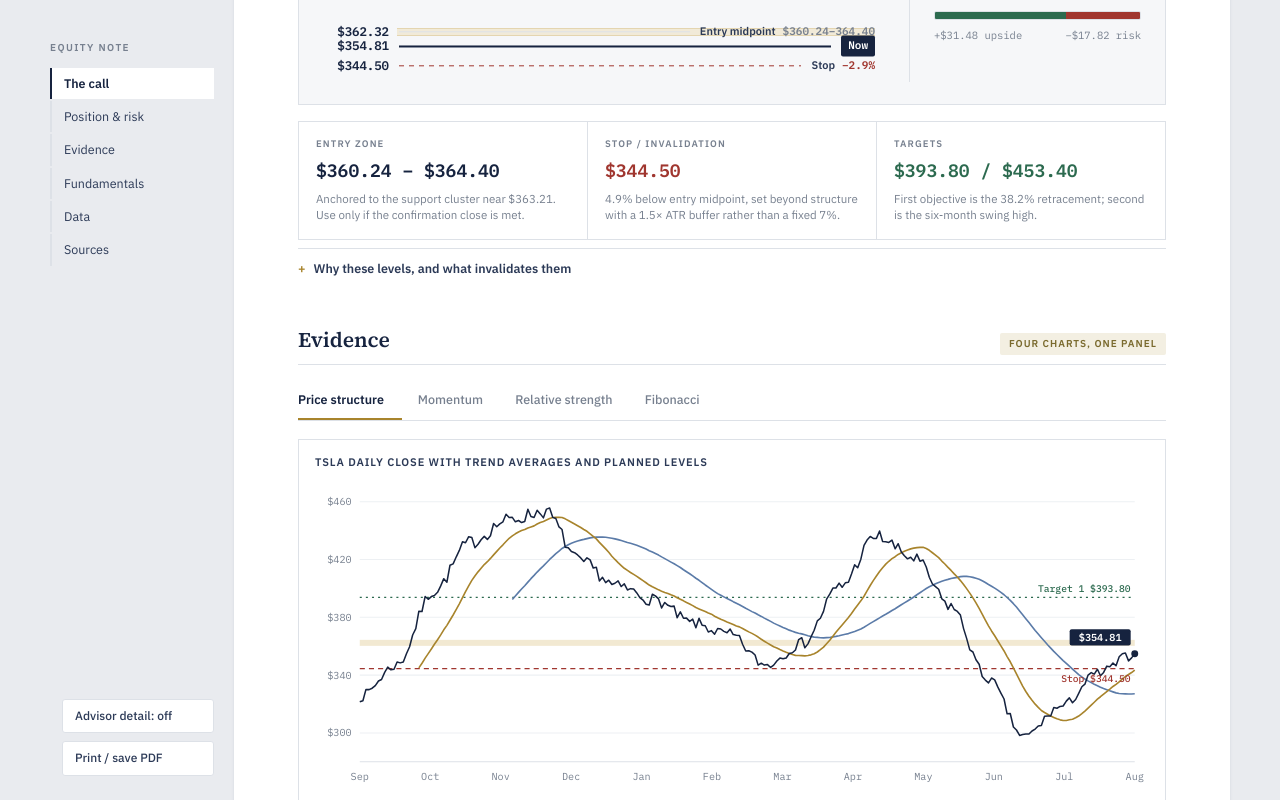
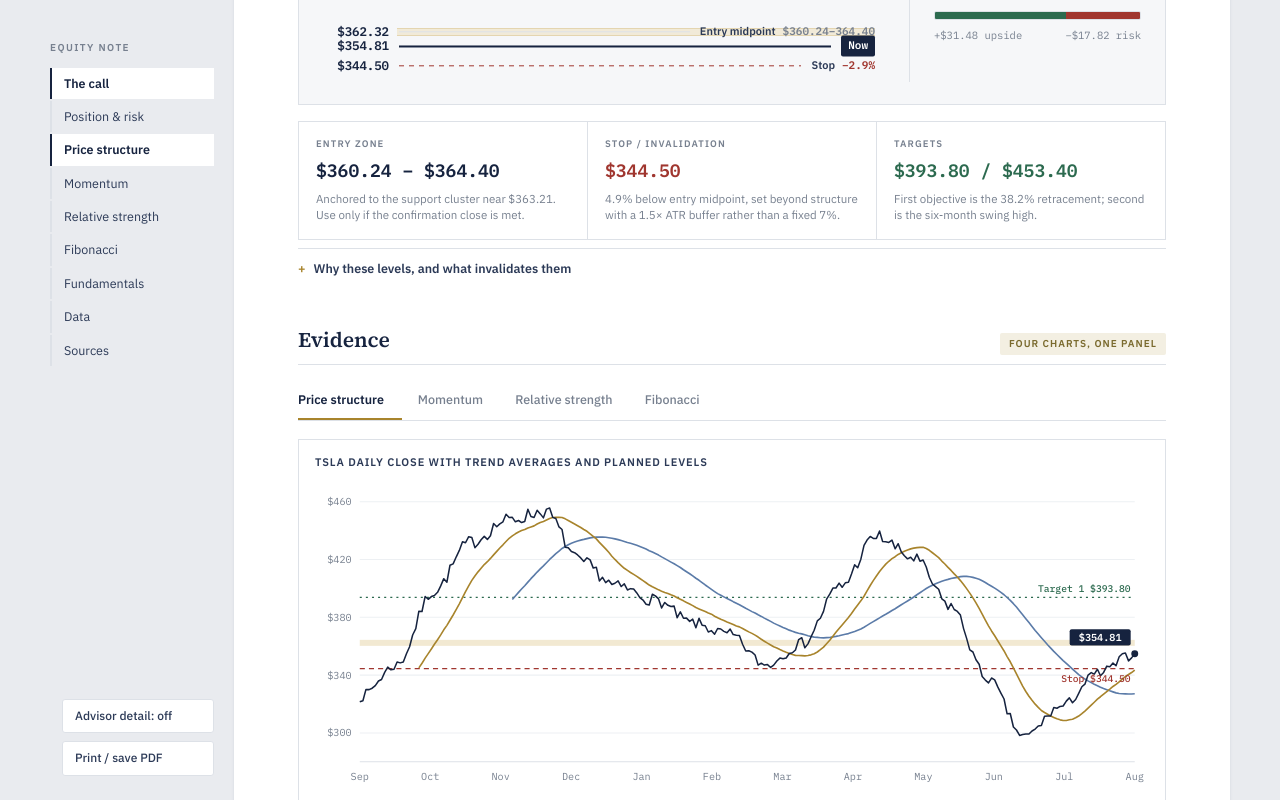
Before and after one commit to smokeytraderj-web/Researcheus-Maximus, a plain HTML site: page resources/general_research_base.html in a window 1280 px wide. Both pictures are taken after a click on the tab "Price structure". Shown: the part 911-1711 px from the top of the page. Drawn offline with Linux system fonts and the light colour scheme.

Commit message:
Expose all Evidence charts in the report rail

```diff
--- a/resources/general_research_base.html
+++ b/resources/general_research_base.html
@@ -206,7 +206,10 @@ body:not(.advisor) .adv{display:none !important}
     <div class="rail-label">Equity Note</div>
     <a href="#call" class="on">The call</a>
     <a href="#plan">Position &amp; risk</a>
-    <a href="#evidence">Evidence</a>
+    <a href="#evidence" data-evidence-index="0">Price structure</a>
+    <a href="#evidence" data-evidence-index="1">Momentum</a>
+    <a href="#evidence" data-evidence-index="2">Relative strength</a>
+    <a href="#evidence" data-evidence-index="3">Fibonacci</a>
     <a href="#fundamentals">Fundamentals</a>
     <a href="#data">Data</a>
     <a href="#sources">Sources</a>
@@ -640,12 +643,16 @@ reportTabs.forEach(function(tab,index){
 
 /* ---------- evidence chart tabs ---------- */
 var evidenceTabs=[].slice.call(document.querySelectorAll('.evidence-tab'));
+var evidenceNavLinks=[].slice.call(document.querySelectorAll('.rail a[data-evidence-index]'));
+var activeEvidenceIndex=0;
 function selectEvidenceTab(index){
+  activeEvidenceIndex=index;
   evidenceTabs.forEach(function(tab,i){
     var selected=i===index;
     tab.setAttribute('aria-selected',selected);
     document.getElementById(tab.getAttribute('aria-controls')).hidden=!selected;
   });
+  evidenceNavLinks.forEach(function(link,i){link.classList.toggle('on',i===index)});
 }
 evidenceTabs.forEach(function(tab,index){
   tab.addEventListener('click',function(){selectEvidenceTab(index)});
@@ -654,6 +661,13 @@ evidenceTabs.forEach(function(tab,index){
     if(event.key==='ArrowRight')next=(index+1)%evidenceTabs.length;
     if(event.key==='ArrowLeft')next=(index-1+evidenceTabs.length)%evidenceTabs.length;
     if(next!==undefined){event.preventDefault();selectEvidenceTab(next);evidenceTabs[next].focus()}
+  });
+});
+evidenceNavLinks.forEach(function(link,index){
+  link.addEventListener('click',function(event){
+    event.preventDefault();
+    selectEvidenceTab(index);
+    document.getElementById('evidence').scrollIntoView({behavior:'smooth',block:'start'});
   });
 });
 
@@ -724,7 +738,13 @@ advBtn.addEventListener('click',function(){
 var links=[].slice.call(document.querySelectorAll('.rail a'));
 var obs=new IntersectionObserver(function(es){
   es.forEach(function(e){ if(e.isIntersecting){
-    links.forEach(function(a){a.classList.toggle('on',a.getAttribute('href')==='#'+e.target.id)});
+    links.forEach(function(a){
+      var evidenceIndex=a.getAttribute('data-evidence-index');
+      var selected=e.target.id==='evidence'
+        ? evidenceIndex===String(activeEvidenceIndex)
+        : evidenceIndex===null && a.getAttribute('href')==='#'+e.target.id;
+      a.classList.toggle('on',selected);
+    });
   }});
 },{rootMargin:'-10% 0px -70% 0px'});
 document.querySelectorAll('section[id]').forEach(function(s){obs.observe(s)});
```
